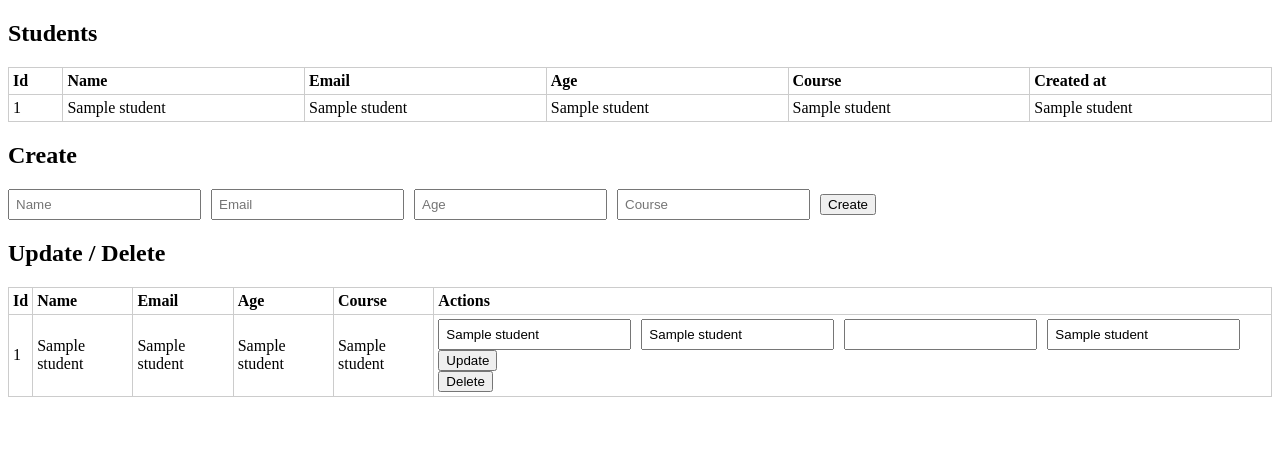
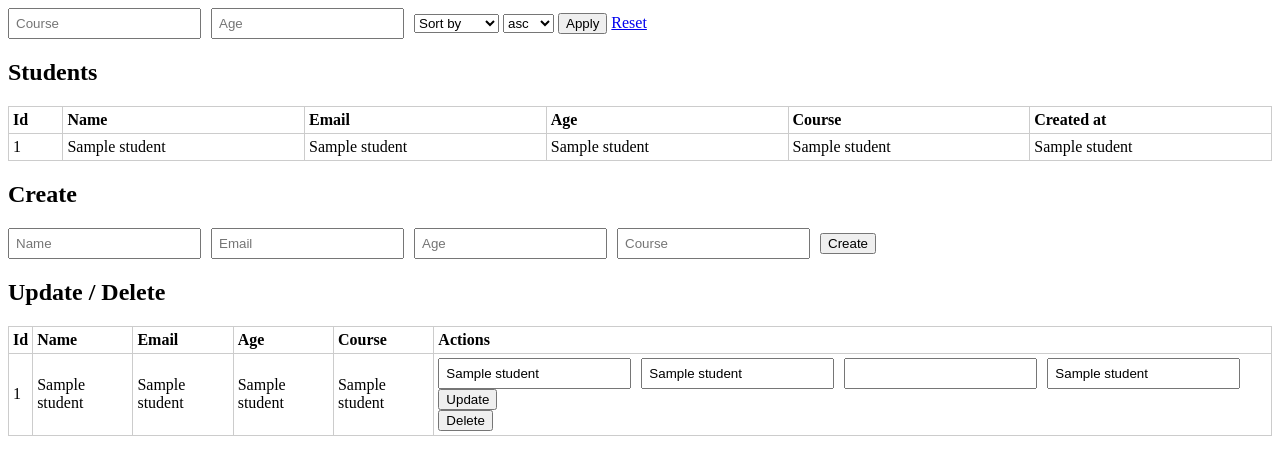
Before and after one commit to ompandey2005/flask_postgres, a Flask app: page / in a window 1280 px wide. Shown: the top 475 px of the page. Run offline with Flask 3, Linux system fonts and the light colour scheme; a database or web service that is not in the repository returns one stand-in record (values such as "Sample title"); some libraries are stand-ins or nearby versions.

Commit message:
Update index.html
adding filter option

```diff
--- a/templates/index.html
+++ b/templates/index.html
@@ -25,6 +25,24 @@
     </style>
 </head>
 <body>
+
+<form method="get" action="/" style="margin-bottom:12px;">
+  <input type="text" name="course" placeholder="Course" value="{{ request.args.get('course','') }}">
+  <input type="number" name="age" placeholder="Age" value="{{ request.args.get('age','') }}">
+  <select name="sort">
+    <option value="">Sort by</option>
+    <option value="age" {% if request.args.get('sort')=='age' %}selected{% endif %}>Age</option>
+    <option value="created_at" {% if request.args.get('sort')=='created_at' %}selected{% endif %}>Created at</option>
+  </select>
+  <select name="order">
+    <option value="asc" {% if request.args.get('order','asc')=='asc' %}selected{% endif %}>asc</option>
+    <option value="desc" {% if request.args.get('order')=='desc' %}selected{% endif %}>desc</option>
+  </select>
+  <input type="submit" value="Apply">
+  <a href="/">Reset</a>
+</form>
+
+
 <h2>Students</h2>
 <table>
     <thead>
```
